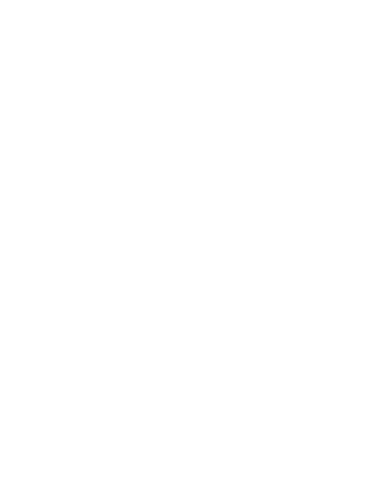
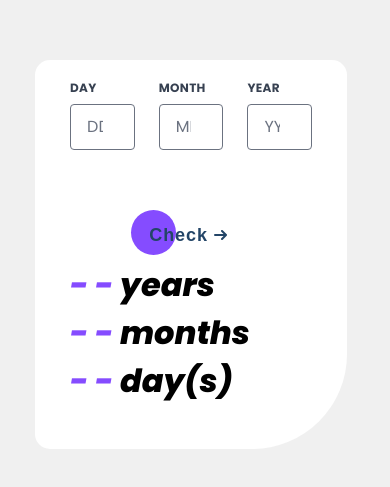
Before and after one commit to Emmanuella-codes/Age-Calculator-App, a Vue app: page / in a window 390 px wide. Shown: the part 109-596 px from the top of the page. Built offline with nearby package versions, Linux system fonts and the light colour scheme.

Commit message:
card responsive design

```diff
--- a/src/App.vue
+++ b/src/App.vue
@@ -3,9 +3,7 @@ import Home from './components/Home.vue';
 </script>
 
 <template>
-  <div>
-    <Home />
-  </div>
+  <Home />
 </template>
 
 <style scoped></style>
--- a/src/components/Home.vue
+++ b/src/components/Home.vue
@@ -1,16 +1,195 @@
 <script setup>
-import { ref } from 'vue'
+import { ref } from 'vue';
 
-defineProps({
-  msg: String,
-})
+const fields = [
+  { name: 'day', label: 'DAY', type: 'number', value: '', placeholder: 'DD' },
+  {
+    name: 'month',
+    label: 'MONTH',
+    type: 'number',
+    value: '',
+    placeholder: 'MM',
+  },
+  {
+    name: 'year',
+    label: 'YEAR',
+    type: 'number',
+    value: '',
+    placeholder: 'YYYY',
+  },
+];
 
-const count = ref(0)
+const calculateAge = () => {
+  const birthDay = fields[0].value;
+  const birthMonth = fields[1].value;
+  const birthYear = fields[2].value;
+
+  const currentDate = new Date();
+  const currentDay = currentDate.getDate();
+  const currentMonth = currentDate.getMonth() + 1;
+  const currentYear = currentDate.getFullYear();
+
+  const ageInMilliseconds =
+    currentDate - new Date(birthYear, birthMonth - 1, birthDay);
+  const ageInDays = Math.floor(ageInMilliseconds / (1000 * 60 * 60 * 24));
+  const ageInYears = Math.floor(ageInDays / 365);
+  const ageInMonths = Math.floor((ageInDays % 365) / 30);
+
+  console.log('Age in days:', ageInDays);
+  console.log('Age in years:', ageInYears);
+  console.log('Age in months:', ageInMonths);
+};
 </script>
 
 <template>
-
+  <div class="card flex flex-col justify-center align-center">
+    <!--Input section-->
+    <div id="input-field">
+      <form @submit.prevent="calculateAge">
+        <div class="flex -mx-3 mb-6">
+          <div
+            v-for="field in fields"
+            :key="field.name"
+            class="w-full md:w-1/2 px-3 mb-6 md:mb-0"
+          >
+            <label
+              class="
+                block
+                uppercase
+                tracking-wide
+                text-gray-700 text-xs
+                font-bold
+                mb-2
+              "
+              for="grid-first-name"
+              :for="field.name"
+            >
+              {{ field.label }}
+            </label>
+            <input
+              class="
+                appearance-none
+                block
+                w-full
+                rounded
+                py-3
+                px-4
+                mb-3
+                leading-tight
+                focus:outline-none focus:bg-white
+              "
+              id="grid-first-name"
+              :type="field.type"
+              :id="field.name"
+              :placeholder="field.placeholder"
+            />
+          </div>
+        </div>
+        <button class="cta flex" type="submit">
+          <span>Check</span>
+          <svg class="mt-2" viewBox="0 0 13 10" height="10px" width="15px">
+            <path d="M1,5 L11,5"></path>
+            <polyline points="8 1 12 5 8 9"></polyline>
+          </svg>
+        </button>
+      </form>
+    </div>
+    <!--Result section-->
+    <div class="result flex mb-6 align-center">
+      <div v-if="currentMonth > birthMonth">
+        <h4>You will be</h4>
+        <h2>
+          <span>{{ ageInYears }}</span
+          >years
+        </h2>
+        <h2>
+          <span>{{ ageInMonths }}</span
+          >months
+        </h2>
+        <h2>
+          <span>{{ ageInDays }}</span
+          >day(s)
+        </h2>
+      </div>
+      <div v-else-if="currentMonth < birthMonth">
+        <h4>You are</h4>
+        <h2>
+          <span>{{ ageInYears }}</span
+          >years
+        </h2>
+        <h2>
+          <span>{{ ageInMonths }}</span
+          >months
+        </h2>
+        <h2>
+          <span>{{ ageInDays }}</span
+          >day(s)
+        </h2>
+      </div>
+      <div v-else>
+        <h2><span>- - </span>years</h2>
+        <h2><span>- - </span>months</h2>
+        <h2><span>- - </span>day(s)</h2>
+      </div>
+    </div>
+  </div>
 </template>
 
 <style scoped>
+.cta {
+  position: relative;
+  margin: auto;
+  padding: 12px 18px;
+  transition: all 0.2s ease;
+  border: none;
+  background: none;
+}
+
+.cta:before {
+  content: '';
+  position: absolute;
+  top: 0;
+  left: 0;
+  display: block;
+  border-radius: 50px;
+  background: hsl(259, 100%, 65%);
+  width: 45px;
+  height: 45px;
+  transition: all 0.3s ease;
+}
+
+.cta span {
+  position: relative;
+  font-family: 'Ubuntu', sans-serif;
+  font-size: 18px;
+  font-weight: 700;
+  letter-spacing: 0.05em;
+  color: #234567;
+}
+
+.cta svg {
+  position: relative;
+  top: 0;
+  margin-left: 10px;
+  fill: none;
+  stroke-linecap: round;
+  stroke-linejoin: round;
+  stroke: #234567;
+  stroke-width: 2;
+  transform: translateX(-5px);
+  transition: all 0.3s ease;
+}
+
+.cta:hover:before {
+  width: 100%;
+  background: hsl(284.64deg 100% 65%);
+}
+
+.cta:hover svg {
+  transform: translateX(0);
+}
+
+.cta:active {
+  transform: scale(0.95);
+}
 </style>
--- a/src/style.css
+++ b/src/style.css
@@ -1,4 +1,4 @@
-@import url('https://fonts.googleapis.com/css2?family=Poppins:wght@400;700;800&display=swap');
+@import url('https://fonts.googleapis.com/css2?family=Poppins:ital,wght@0,400;0,700;1,800&display=swap');
 
 :root {
   --font-family: Poppins;
@@ -7,10 +7,76 @@
   --result-font-weight: 800;
   --primary-color: hsl(259, 100%, 65%);
   --light-color: hsl(0, 100%, 67%);
-  --neutral-white: hsl(0, 19%, 42%);
+  --neutral-white: hsl(0, 0%, 100%);
   --neutral-offwhite: hsl(0, 0%, 94%);
   --neutral-light-grey: hsl(0, 0%, 86%);
   --neutral-smokey-grey: hsl(0, 1%, 44%);
   --neutral-offblack: hsl(0, 0%, 8%);
   color-scheme: light dark;
 }
+
+* {
+  margin: 0;
+  padding: 0;
+  box-sizing: border-box;
+}
+
+body {
+  background-color: var(--neutral-offwhite);
+  font-family: Poppins;
+  margin: auto;
+}
+
+.card {
+  background-color: var(--neutral-white);
+  padding: 35px 40px 15px;
+  width: 40%;
+  position: absolute;
+  top: 20%;
+  left: 30%;
+  border-top-right-radius: 15px;
+  border-top-left-radius: 15px;
+  border-bottom-left-radius: 15px;
+  border-bottom-right-radius: 180px;
+}
+
+.result span {
+  color: hsl(259, 100%, 65%);
+  font-size: 3rem;
+  font-weight: 800;
+  font-style: italic;
+}
+.result h2 {
+  font-size: 3rem;
+  font-weight: 800;
+  font-style: italic;
+}
+
+.attribution {
+  font-size: 11px;
+  text-align: center;
+}
+.attribution a {
+  color: hsl(228, 45%, 44%);
+}
+
+@media only screen and (max-width: 768px) {
+  .card {
+    width: 80%;
+    padding: 20px 35px 20px;
+    margin: auto;
+    border-bottom-right-radius: 95px;
+    top: 20%;
+    left: 9%;
+  }
+
+  .result span {
+    font-size: 2rem;
+    font-style: italic;
+  }
+
+  .result h2 {
+    font-size: 2rem;
+    font-style: italic;
+  }
+}
```
Also changed, not shown: 1 other file (tests, documents, lock files or other folders).
